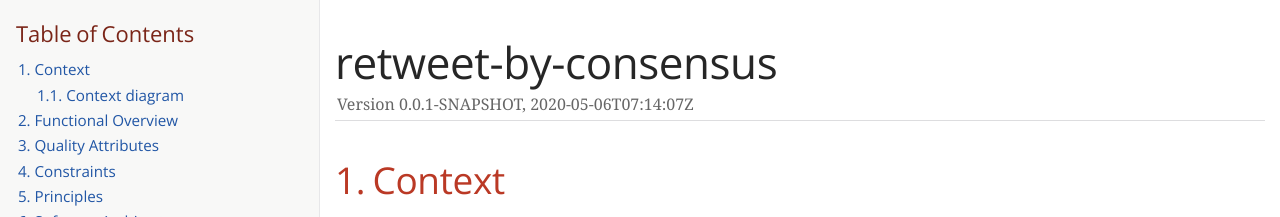
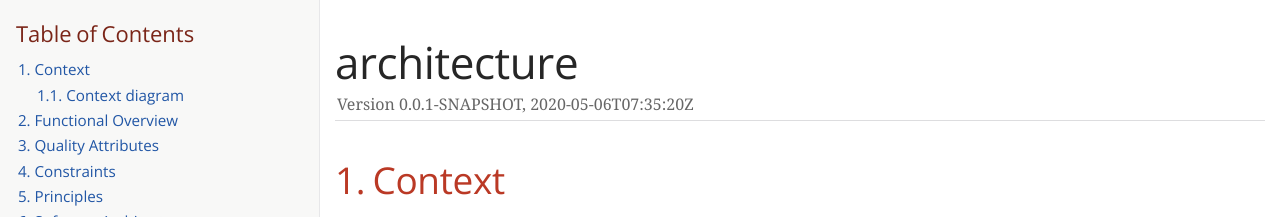
Before and after one commit to Riduidel/retweet-by-consensu-twitter-bot, a plain HTML site: page index.html in a window 1280 px wide. Shown: the top 217 px of the page. Drawn offline with nearby package versions, Linux system fonts and the light colour scheme; a web font is replaced by a local one.

Commit message:
deploy: cc60991d9035ac1e706838fd7f0aeb21d184bd14

```diff
--- a/index.html
+++ b/index.html
@@ -5,7 +5,7 @@
 <meta http-equiv="X-UA-Compatible" content="IE=edge">
 <meta name="viewport" content="width=device-width, initial-scale=1.0">
 <meta name="generator" content="Asciidoctor 2.0.10">
-<title>retweet-by-consensus</title>
+<title>architecture</title>
 <link rel="stylesheet" href="https://fonts.googleapis.com/css?family=Open+Sans:300,300italic,400,400italic,600,600italic%7CNoto+Serif:400,400italic,700,700italic%7CDroid+Sans+Mono:400,700">
 <style>
 /* Asciidoctor default stylesheet | MIT License | https://asciidoctor.org */
@@ -439,10 +439,10 @@ body.book #toc,body.book #preamble,body.book h1.sect0,body.book .sect1>h2{page-b
 </head>
 <body class="article toc2 toc-left">
 <div id="header">
-<h1>retweet-by-consensus</h1>
+<h1>architecture</h1>
 <div class="details">
 <span id="revnumber">version 0.0.1-SNAPSHOT,</span>
-<span id="revdate">2020-05-06T07:14:07Z</span>
+<span id="revdate">2020-05-06T07:35:20Z</span>
 </div>
 <div id="toc" class="toc2">
 <div id="toctitle">Table of Contents</div>
@@ -483,7 +483,7 @@ body.book #toc,body.book #preamble,body.book h1.sect0,body.book .sect1>h2{page-b
 </td>
 <td class="content">
 If you encounter any error, feel free to
-<a href="https://github.com/Riduidel/agile-architecture-documentation-system/issues/new?title=Error%20in%20retweet-by-consensus%20v.0.0.1-SNAPSHOT%20chapter%20Context" target="feedback"><span class="icon"><i class="fa fa-github"></i></span> enter an issue on GitHub</a>.
+<a href="https://github.com/Riduidel/agile-architecture-documentation-system/issues/new?title=Error%20in%20architecture%20v.0.0.1-SNAPSHOT%20chapter%20Context" target="feedback"><span class="icon"><i class="fa fa-github"></i></span> enter an issue on GitHub</a>.
 </td>
 </tr>
 </table>
@@ -527,7 +527,7 @@ So what can we do ?</p>
 </td>
 <td class="content">
 If you encounter any error, feel free to
-<a href="https://github.com/Riduidel/agile-architecture-documentation-system/issues/new?title=Error%20in%20retweet-by-consensus%20v.0.0.1-SNAPSHOT%20chapter%20Functional%20Overview" target="feedback"><span class="icon"><i class="fa fa-github"></i></span> enter an issue on GitHub</a>.
+<a href="https://github.com/Riduidel/agile-architecture-documentation-system/issues/new?title=Error%20in%20architecture%20v.0.0.1-SNAPSHOT%20chapter%20Functional%20Overview" target="feedback"><span class="icon"><i class="fa fa-github"></i></span> enter an issue on GitHub</a>.
 </td>
 </tr>
 </table>
@@ -574,7 +574,7 @@ If you encounter any error, feel free to
 </td>
 <td class="content">
 If you encounter any error, feel free to
-<a href="https://github.com/Riduidel/agile-architecture-documentation-system/issues/new?title=Error%20in%20retweet-by-consensus%20v.0.0.1-SNAPSHOT%20chapter%20Quality%20Attributes" target="feedback"><span class="icon"><i class="fa fa-github"></i></span> enter an issue on GitHub</a>.
+<a href="https://github.com/Riduidel/agile-architecture-documentation-system/issues/new?title=Error%20in%20architecture%20v.0.0.1-SNAPSHOT%20chapter%20Quality%20Attributes" target="feedback"><span class="icon"><i class="fa fa-github"></i></span> enter an issue on GitHub</a>.
 </td>
 </tr>
 </table>
@@ -663,7 +663,7 @@ All votes results will be displayed in <strong>@Curator</strong> timeline, so th
 </td>
 <td class="content">
 If you encounter any error, feel free to
-<a href="https://github.com/Riduidel/agile-architecture-documentation-system/issues/new?title=Error%20in%20retweet-by-consensus%20v.0.0.1-SNAPSHOT%20chapter%20Constraints" target="feedback"><span class="icon"><i class="fa fa-github"></i></span> enter an issue on GitHub</a>.
+<a href="https://github.com/Riduidel/agile-architecture-documentation-system/issues/new?title=Error%20in%20architecture%20v.0.0.1-SNAPSHOT%20chapter%20Constraints" target="feedback"><span class="icon"><i class="fa fa-github"></i></span> enter an issue on GitHub</a>.
 </td>
 </tr>
 </table>
@@ -740,7 +740,7 @@ If you encounter any error, feel free to
 </td>
 <td class="content">
 If you encounter any error, feel free to
-<a href="https://github.com/Riduidel/agile-architecture-documentation-system/issues/new?title=Error%20in%20retweet-by-consensus%20v.0.0.1-SNAPSHOT%20chapter%20Principles" target="feedback"><span class="icon"><i class="fa fa-github"></i></span> enter an issue on GitHub</a>.
+<a href="https://github.com/Riduidel/agile-architecture-documentation-system/issues/new?title=Error%20in%20architecture%20v.0.0.1-SNAPSHOT%20chapter%20Principles" target="feedback"><span class="icon"><i class="fa fa-github"></i></span> enter an issue on GitHub</a>.
 </td>
 </tr>
 </table>
@@ -761,7 +761,7 @@ If you encounter any error, feel free to
 </td>
 <td class="content">
 If you encounter any error, feel free to
-<a href="https://github.com/Riduidel/agile-architecture-documentation-system/issues/new?title=Error%20in%20retweet-by-consensus%20v.0.0.1-SNAPSHOT%20chapter%20Software%20Architecture" target="feedback"><span class="icon"><i class="fa fa-github"></i></span> enter an issue on GitHub</a>.
+<a href="https://github.com/Riduidel/agile-architecture-documentation-system/issues/new?title=Error%20in%20architecture%20v.0.0.1-SNAPSHOT%20chapter%20Software%20Architecture" target="feedback"><span class="icon"><i class="fa fa-github"></i></span> enter an issue on GitHub</a>.
 </td>
 </tr>
 </table>
@@ -782,7 +782,7 @@ If you encounter any error, feel free to
 </td>
 <td class="content">
 If you encounter any error, feel free to
-<a href="https://github.com/Riduidel/agile-architecture-documentation-system/issues/new?title=Error%20in%20retweet-by-consensus%20v.0.0.1-SNAPSHOT%20chapter%20Code" target="feedback"><span class="icon"><i class="fa fa-github"></i></span> enter an issue on GitHub</a>.
+<a href="https://github.com/Riduidel/agile-architecture-documentation-system/issues/new?title=Error%20in%20architecture%20v.0.0.1-SNAPSHOT%20chapter%20Code" target="feedback"><span class="icon"><i class="fa fa-github"></i></span> enter an issue on GitHub</a>.
 </td>
 </tr>
 </table>
@@ -803,7 +803,7 @@ If you encounter any error, feel free to
 </td>
 <td class="content">
 If you encounter any error, feel free to
-<a href="https://github.com/Riduidel/agile-architecture-documentation-system/issues/new?title=Error%20in%20retweet-by-consensus%20v.0.0.1-SNAPSHOT%20chapter%20Data" target="feedback"><span class="icon"><i class="fa fa-github"></i></span> enter an issue on GitHub</a>.
+<a href="https://github.com/Riduidel/agile-architecture-documentation-system/issues/new?title=Error%20in%20architecture%20v.0.0.1-SNAPSHOT%20chapter%20Data" target="feedback"><span class="icon"><i class="fa fa-github"></i></span> enter an issue on GitHub</a>.
 </td>
 </tr>
 </table>
@@ -824,7 +824,7 @@ If you encounter any error, feel free to
 </td>
 <td class="content">
 If you encounter any error, feel free to
-<a href="https://github.com/Riduidel/agile-architecture-documentation-system/issues/new?title=Error%20in%20retweet-by-consensus%20v.0.0.1-SNAPSHOT%20chapter%20Infrastructure%20Architecture" target="feedback"><span class="icon"><i class="fa fa-github"></i></span> enter an issue on GitHub</a>.
+<a href="https://github.com/Riduidel/agile-architecture-documentation-system/issues/new?title=Error%20in%20architecture%20v.0.0.1-SNAPSHOT%20chapter%20Infrastructure%20Architecture" target="feedback"><span class="icon"><i class="fa fa-github"></i></span> enter an issue on GitHub</a>.
 </td>
 </tr>
 </table>
@@ -845,7 +845,7 @@ If you encounter any error, feel free to
 </td>
 <td class="content">
 If you encounter any error, feel free to
-<a href="https://github.com/Riduidel/agile-architecture-documentation-system/issues/new?title=Error%20in%20retweet-by-consensus%20v.0.0.1-SNAPSHOT%20chapter%20Deployment" target="feedback"><span class="icon"><i class="fa fa-github"></i></span> enter an issue on GitHub</a>.
+<a href="https://github.com/Riduidel/agile-architecture-documentation-system/issues/new?title=Error%20in%20architecture%20v.0.0.1-SNAPSHOT%20chapter%20Deployment" target="feedback"><span class="icon"><i class="fa fa-github"></i></span> enter an issue on GitHub</a>.
 </td>
 </tr>
 </table>
@@ -866,7 +866,7 @@ If you encounter any error, feel free to
 </td>
 <td class="content">
 If you encounter any error, feel free to
-<a href="https://github.com/Riduidel/agile-architecture-documentation-system/issues/new?title=Error%20in%20retweet-by-consensus%20v.0.0.1-SNAPSHOT%20chapter%20Development%20Environment" target="feedback"><span class="icon"><i class="fa fa-github"></i></span> enter an issue on GitHub</a>.
+<a href="https://github.com/Riduidel/agile-architecture-documentation-system/issues/new?title=Error%20in%20architecture%20v.0.0.1-SNAPSHOT%20chapter%20Development%20Environment" target="feedback"><span class="icon"><i class="fa fa-github"></i></span> enter an issue on GitHub</a>.
 </td>
 </tr>
 </table>
@@ -887,7 +887,7 @@ If you encounter any error, feel free to
 </td>
 <td class="content">
 If you encounter any error, feel free to
-<a href="https://github.com/Riduidel/agile-architecture-documentation-system/issues/new?title=Error%20in%20retweet-by-consensus%20v.0.0.1-SNAPSHOT%20chapter%20Operation%20and%20Support" target="feedback"><span class="icon"><i class="fa fa-github"></i></span> enter an issue on GitHub</a>.
+<a href="https://github.com/Riduidel/agile-architecture-documentation-system/issues/new?title=Error%20in%20architecture%20v.0.0.1-SNAPSHOT%20chapter%20Operation%20and%20Support" target="feedback"><span class="icon"><i class="fa fa-github"></i></span> enter an issue on GitHub</a>.
 </td>
 </tr>
 </table>
@@ -908,7 +908,7 @@ If you encounter any error, feel free to
 </td>
 <td class="content">
 If you encounter any error, feel free to
-<a href="https://github.com/Riduidel/agile-architecture-documentation-system/issues/new?title=Error%20in%20retweet-by-consensus%20v.0.0.1-SNAPSHOT%20chapter%20Decision%20Log" target="feedback"><span class="icon"><i class="fa fa-github"></i></span> enter an issue on GitHub</a>.
+<a href="https://github.com/Riduidel/agile-architecture-documentation-system/issues/new?title=Error%20in%20architecture%20v.0.0.1-SNAPSHOT%20chapter%20Decision%20Log" target="feedback"><span class="icon"><i class="fa fa-github"></i></span> enter an issue on GitHub</a>.
 </td>
 </tr>
 </table>
@@ -991,7 +991,7 @@ attributes?</p>
 <div id="footer">
 <div id="footer-text">
 Version 0.0.1-SNAPSHOT<br>
-Last updated 2020-05-06 07:13:55 UTC
+Last updated 2020-05-06 07:35:08 UTC
 </div>
 </div>
 <link rel="stylesheet" href="https://cdnjs.cloudflare.com/ajax/libs/highlight.js/9.15.6/styles/github.min.css">
```
Also changed, not shown: 01-context.html (+3 -3 lines), 02-functional_overview.html (+3 -3 lines), 03-quality_attributes.html (+3 -3 lines), 04-constraints.html (+3 -3 lines), 05-principles.html (+3 -3 lines), 06-software_architecture.html (+3 -3 lines), 07-code.html (+3 -3 lines), 08-data.html (+3 -3 lines), 09-infrastructure_architecture.html (+3 -3 lines), 10-deployment.html (+3 -3 lines), 11-development_environment.html (+3 -3 lines), 12-operation_and_support.html (+3 -3 lines), 13-decision_log.html (+3 -3 lines), decisions/001_use_adr.html (+2 -2 lines).
